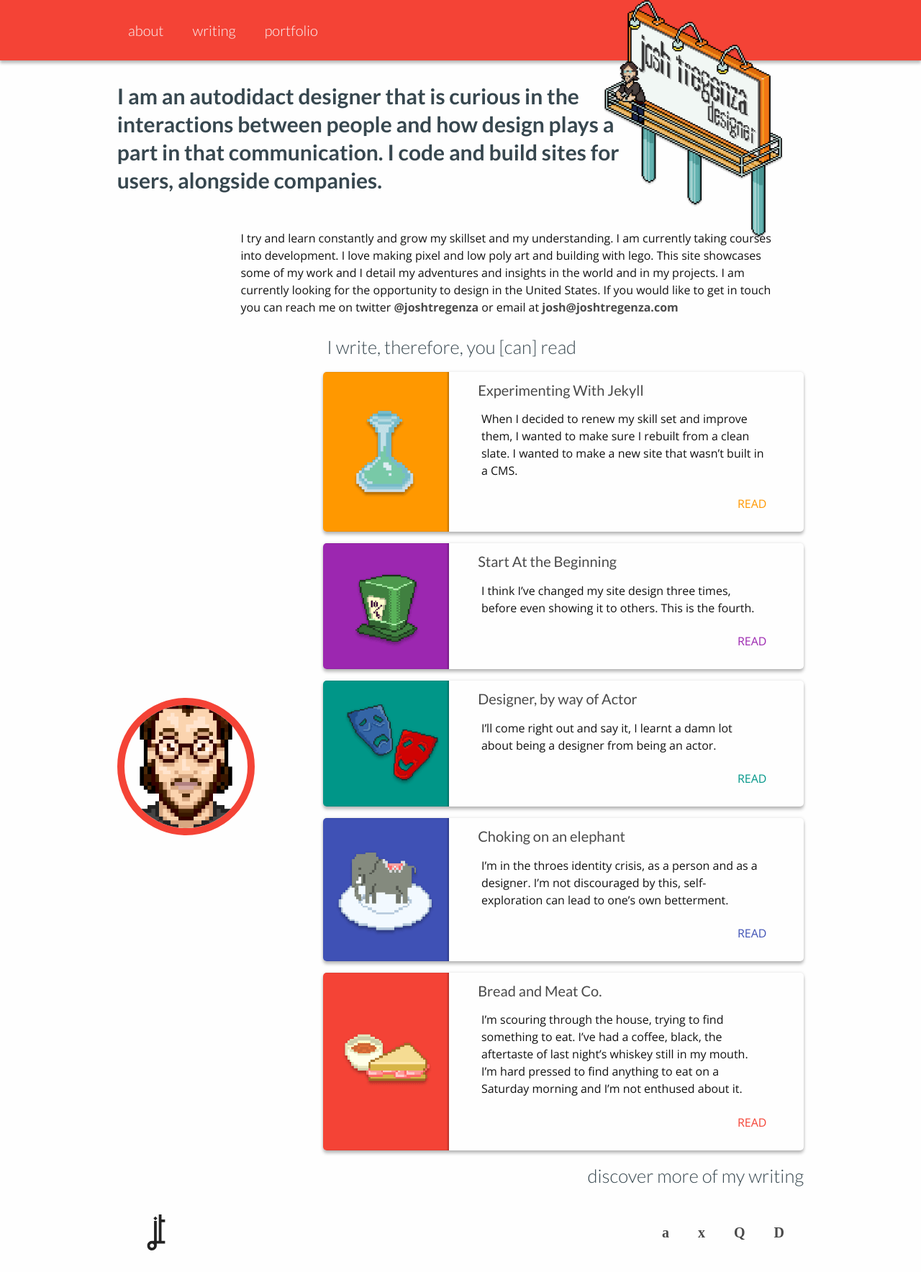
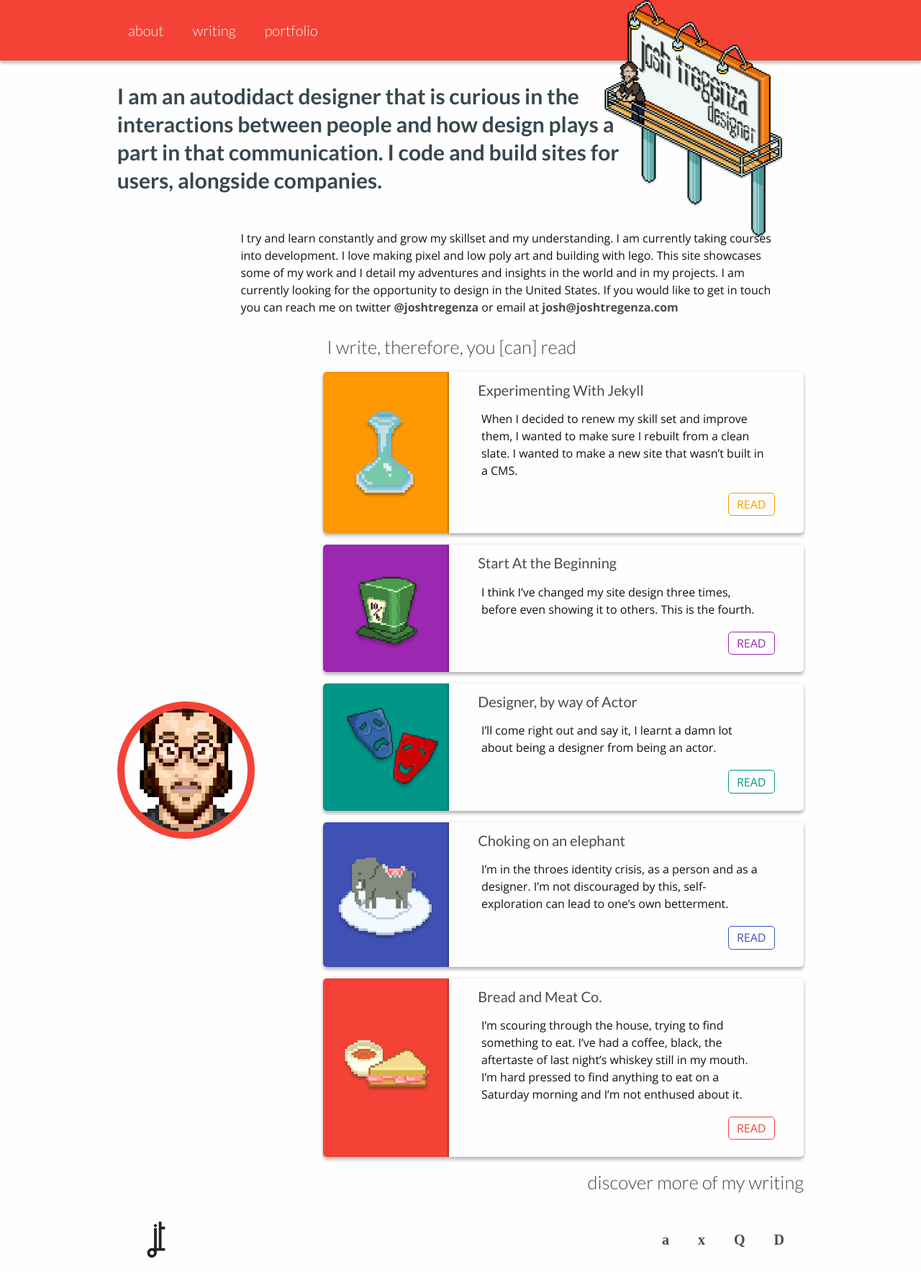
Before and after one commit to jtregenza/jtregenza.github.io, a Jekyll site: the page built from index.html, in a window 1280 px wide. Shown: the whole page at 72% size. Built offline with Jekyll 4.4.1, drawn with Linux system fonts in a browser that asks for light colours; some web fonts are replaced; the list of posts is cut into pages by our own code.

Commit message:
Fix till I can get this to work

```diff
--- a/_includes/blog.html
+++ b/_includes/blog.html
@@ -10,7 +10,7 @@
     <a class="post-link" href="{{ post.url | prepend: site.baseurl }}">{{ post.title }}</a>
 </h3>
   {{post.excerpt}}
-  <a href="{{ post.url | prepend: site.baseurl }}" class="outline-link" style="border:{{post.color}}; color:{{post.color}};">READ</a>
+  <a href="{{ post.url | prepend: site.baseurl }}" class="outline-link" style="border-color:{{post.color}}; color:{{post.color}};">READ</a>
   </div>
 </li>
 
```
